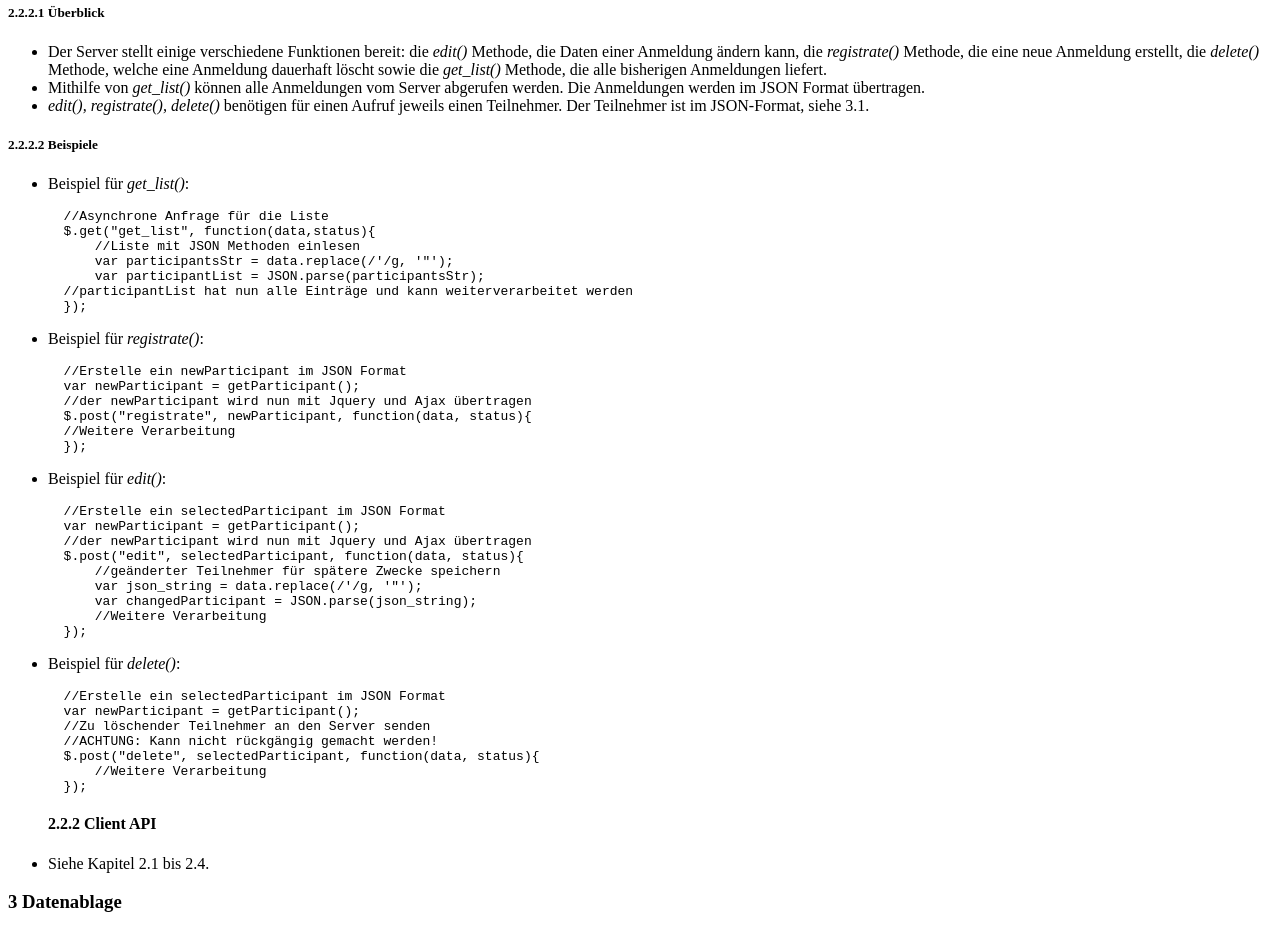
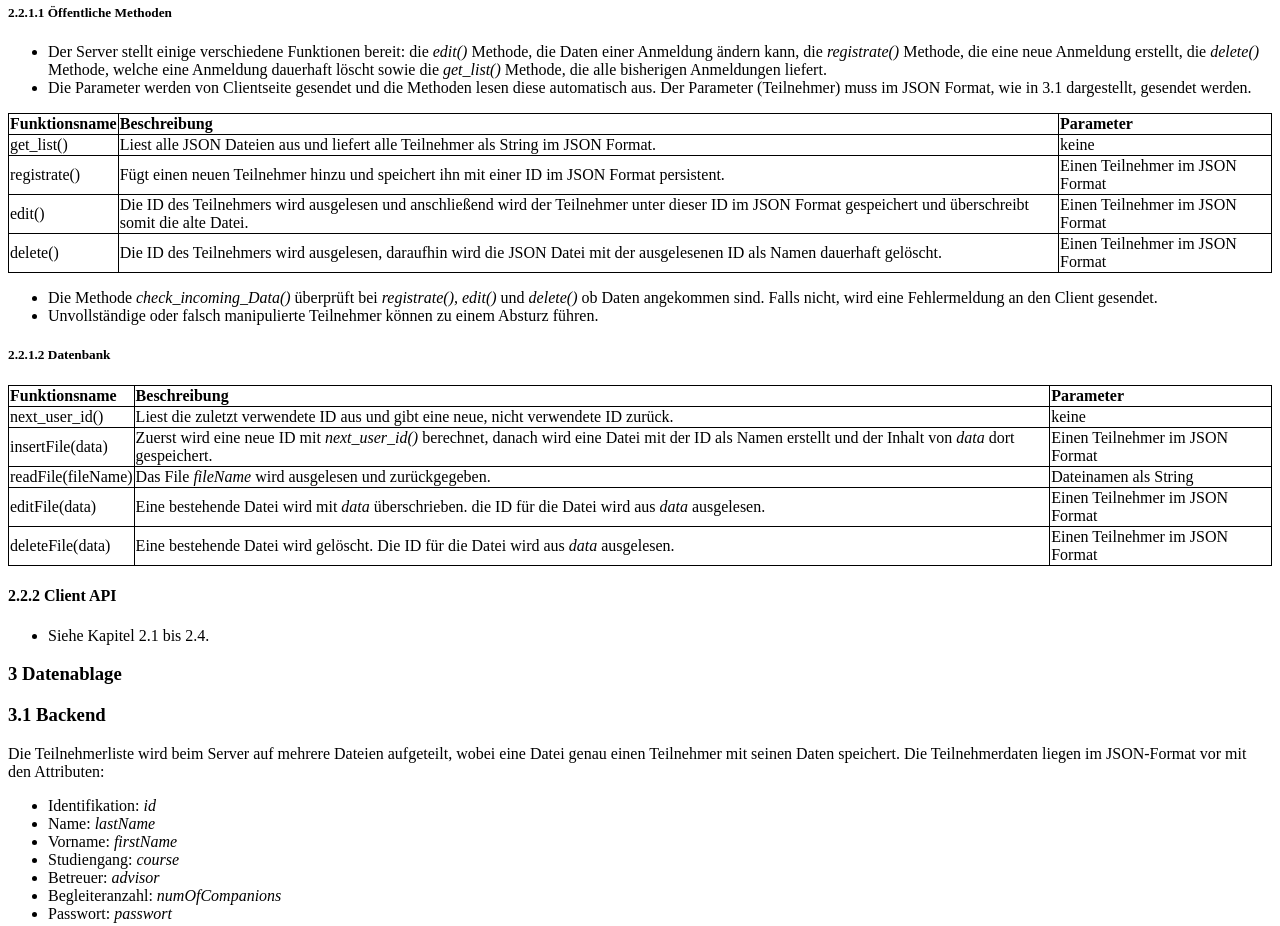
Before and after one commit to Dtebart/Web-Praktikum, a plain HTML site: page documentation/doc.html in a window 1280 px wide. Shown: the part 1540-2466 px from the top of the page. Drawn offline with Linux system fonts and the light colour scheme.

Commit message:
Ueberarbeitung der Server API in der Dokumentation.

```diff
--- a/documentation/doc.html
+++ b/documentation/doc.html
@@ -1,14 +1,12 @@
-<!DOCTYPE html>
-<html>
+<!DOCTYPE html PUBLIC "-//W3C//DTD XHTML 1.0 Transitional//EN" "http://www.w3.org/TR/xhtml1/DTD/xhtml1-transitional.dtd">
+<html xmlns="http://www.w3.org/1999/xhtml">
 <head>
-<meta charset="utf-8">
-<meta name="generator" content="pandoc">
-<meta name="viewport" content="width=device-width, initial-scale=1.0, user-scalable=yes">
-<title></title>
-<style type="text/css">code{white-space: pre;}</style>
-<!--[if lt IE 9]>
-<script src="http://html5shim.googlecode.com/svn/trunk/html5.js"></script>
-<![endif]-->
+  <meta http-equiv="Content-Type" content="text/html; charset=utf-8" />
+  <meta http-equiv="Content-Style-Type" content="text/css" />
+  <meta name="generator" content="pandoc" />
+  <title></title>
+  <style type="text/css">code{white-space: pre;}</style>
+  <link rel="stylesheet" href="table.css" type="text/css" />
 </head>
 <body>
 <h1 id="web-praktikum-2---3-dokumentation">Web Praktikum 2 - 3 Dokumentation</h1>
@@ -68,53 +66,86 @@
 <li>Anzeigen neuer Liste nach Löschung: <em>deleteEntry(participant)</em></li>
 </ul>
 <h3 id="api">2.2 API</h3>
-<h4 id="2-2-1-server-api">2.2.1 Server API</h4>
-<h5 id="2-2-2-1-berblick">2.2.2.1 Überblick</h5>
+<h4 id="server-api">2.2.1 Server API</h4>
+<h5 id="öffentliche-methoden">2.2.1.1 Öffentliche Methoden</h5>
 <ul>
 <li>Der Server stellt einige verschiedene Funktionen bereit: die <em>edit()</em> Methode, die Daten einer Anmeldung ändern kann, die <em>registrate()</em> Methode, die eine neue Anmeldung erstellt, die <em>delete()</em> Methode, welche eine Anmeldung dauerhaft löscht sowie die <em>get_list()</em> Methode, die alle bisherigen Anmeldungen liefert.</li>
-<li>Mithilfe von <em>get_list()</em> können alle Anmeldungen vom Server abgerufen werden. Die Anmeldungen werden im JSON Format übertragen. </li>
-<li><em>edit(), registrate(), delete()</em> benötigen für einen Aufruf jeweils einen Teilnehmer. Der Teilnehmer ist im JSON-Format, siehe 3.1.</li>
+<li>Die Parameter werden von Clientseite gesendet und die Methoden lesen diese automatisch aus. Der Parameter (Teilnehmer) muss im JSON Format, wie in 3.1 dargestellt, gesendet werden.</li>
 </ul>
-<h5 id="2-2-2-2-beispiele">2.2.2.2 Beispiele</h5>
+<table>
+<thead>
+<tr class="header">
+<th align="left">Funktionsname</th>
+<th align="left">Beschreibung</th>
+<th align="left">Parameter</th>
+</tr>
+</thead>
+<tbody>
+<tr class="odd">
+<td align="left">get_list()</td>
+<td align="left">Liest alle JSON Dateien aus und liefert alle Teilnehmer als String im JSON Format.</td>
+<td align="left">keine</td>
+</tr>
+<tr class="even">
+<td align="left">registrate()</td>
+<td align="left">Fügt einen neuen Teilnehmer hinzu und speichert ihn mit einer ID im JSON Format persistent.</td>
+<td align="left">Einen Teilnehmer im JSON Format</td>
+</tr>
+<tr class="odd">
+<td align="left">edit()</td>
+<td align="left">Die ID des Teilnehmers wird ausgelesen und anschließend wird der Teilnehmer unter dieser ID im JSON Format gespeichert und überschreibt somit die alte Datei.</td>
+<td align="left">Einen Teilnehmer im JSON Format</td>
+</tr>
+<tr class="even">
+<td align="left">delete()</td>
+<td align="left">Die ID des Teilnehmers wird ausgelesen, daraufhin wird die JSON Datei mit der ausgelesenen ID als Namen dauerhaft gelöscht.</td>
+<td align="left">Einen Teilnehmer im JSON Format</td>
+</tr>
+</tbody>
+</table>
 <ul>
-<li><p>Beispiel für <em>get_list()</em>:</p>
-<pre><code>  //Asynchrone Anfrage für die Liste
-  $.get(&quot;get_list&quot;, function(data,status){
-      //Liste mit JSON Methoden einlesen
-      var participantsStr = data.replace(/&#39;/g, &#39;&quot;&#39;);
-      var participantList = JSON.parse(participantsStr);
-  //participantList hat nun alle Einträge und kann weiterverarbeitet werden
-  });
-</code></pre></li>
-<li><p>Beispiel für <em>registrate()</em>:</p>
-<pre><code>  //Erstelle ein newParticipant im JSON Format
-  var newParticipant = getParticipant();
-  //der newParticipant wird nun mit Jquery und Ajax übertragen
-  $.post(&quot;registrate&quot;, newParticipant, function(data, status){
-  //Weitere Verarbeitung
-  });
-</code></pre></li>
-<li><p>Beispiel für <em>edit()</em>:</p>
-<pre><code>  //Erstelle ein selectedParticipant im JSON Format
-  var newParticipant = getParticipant();
-  //der newParticipant wird nun mit Jquery und Ajax übertragen
-  $.post(&quot;edit&quot;, selectedParticipant, function(data, status){
-      //geänderter Teilnehmer für spätere Zwecke speichern
-      var json_string = data.replace(/&#39;/g, &#39;&quot;&#39;);
-      var changedParticipant = JSON.parse(json_string);
-      //Weitere Verarbeitung
-  });
-</code></pre></li>
-<li><p>Beispiel für <em>delete()</em>:</p>
-<pre><code>  //Erstelle ein selectedParticipant im JSON Format
-  var newParticipant = getParticipant();
-  //Zu löschender Teilnehmer an den Server senden
-  //ACHTUNG: Kann nicht rückgängig gemacht werden!
-  $.post(&quot;delete&quot;, selectedParticipant, function(data, status){
-      //Weitere Verarbeitung
-  });
-</code></pre><h4 id="2-2-2-client-api">2.2.2 Client API</h4>
-</li>
+<li>Die Methode <em>check_incoming_Data()</em> überprüft bei <em>registrate(), edit()</em> und <em>delete()</em> ob Daten angekommen sind. Falls nicht, wird eine Fehlermeldung an den Client gesendet.</li>
+<li>Unvollständige oder falsch manipulierte Teilnehmer können zu einem Absturz führen.</li>
+</ul>
+<h5 id="datenbank">2.2.1.2 Datenbank</h5>
+<table>
+<thead>
+<tr class="header">
+<th align="left">Funktionsname</th>
+<th align="left">Beschreibung</th>
+<th align="left">Parameter</th>
+</tr>
+</thead>
+<tbody>
+<tr class="odd">
+<td align="left">next_user_id()</td>
+<td align="left">Liest die zuletzt verwendete ID aus und gibt eine neue, nicht verwendete ID zurück.</td>
+<td align="left">keine</td>
+</tr>
+<tr class="even">
+<td align="left">insertFile(data)</td>
+<td align="left">Zuerst wird eine neue ID mit <em>next_user_id()</em> berechnet, danach wird eine Datei mit der ID als Namen erstellt und der Inhalt von <em>data</em> dort gespeichert.</td>
+<td align="left">Einen Teilnehmer im JSON Format</td>
+</tr>
+<tr class="odd">
+<td align="left">readFile(fileName)</td>
+<td align="left">Das File <em>fileName</em> wird ausgelesen und zurückgegeben.</td>
+<td align="left">Dateinamen als String</td>
+</tr>
+<tr class="even">
+<td align="left">editFile(data)</td>
+<td align="left">Eine bestehende Datei wird mit <em>data</em> überschrieben. die ID für die Datei wird aus <em>data</em> ausgelesen.</td>
+<td align="left">Einen Teilnehmer im JSON Format</td>
+</tr>
+<tr class="odd">
+<td align="left">deleteFile(data)</td>
+<td align="left">Eine bestehende Datei wird gelöscht. Die ID für die Datei wird aus <em>data</em> ausgelesen.</td>
+<td align="left">Einen Teilnehmer im JSON Format</td>
+</tr>
+</tbody>
+</table>
+<h4 id="client-api">2.2.2 Client API</h4>
+<ul>
 <li>Siehe Kapitel 2.1 bis 2.4.</li>
 </ul>
 <h3 id="datenablage">3 Datenablage</h3>
--- /dev/null
+++ b/documentation/table.css
@@ -0,0 +1,7 @@
+table {
+    border-collapse: collapse;
+}
+
+table, th, td {
+    border: 1px solid black;
+}
```
Also changed, not shown: 1 other file.
